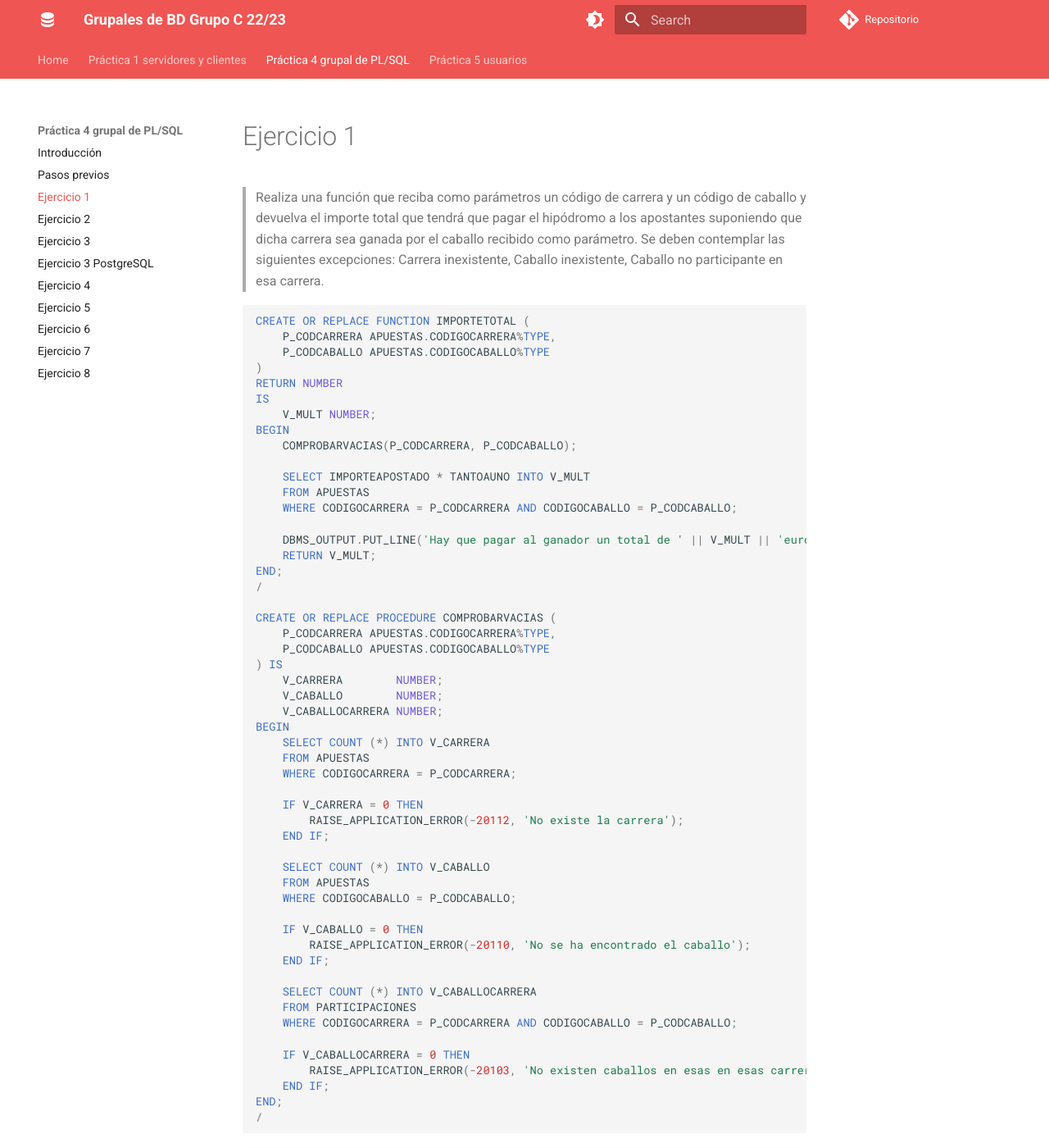
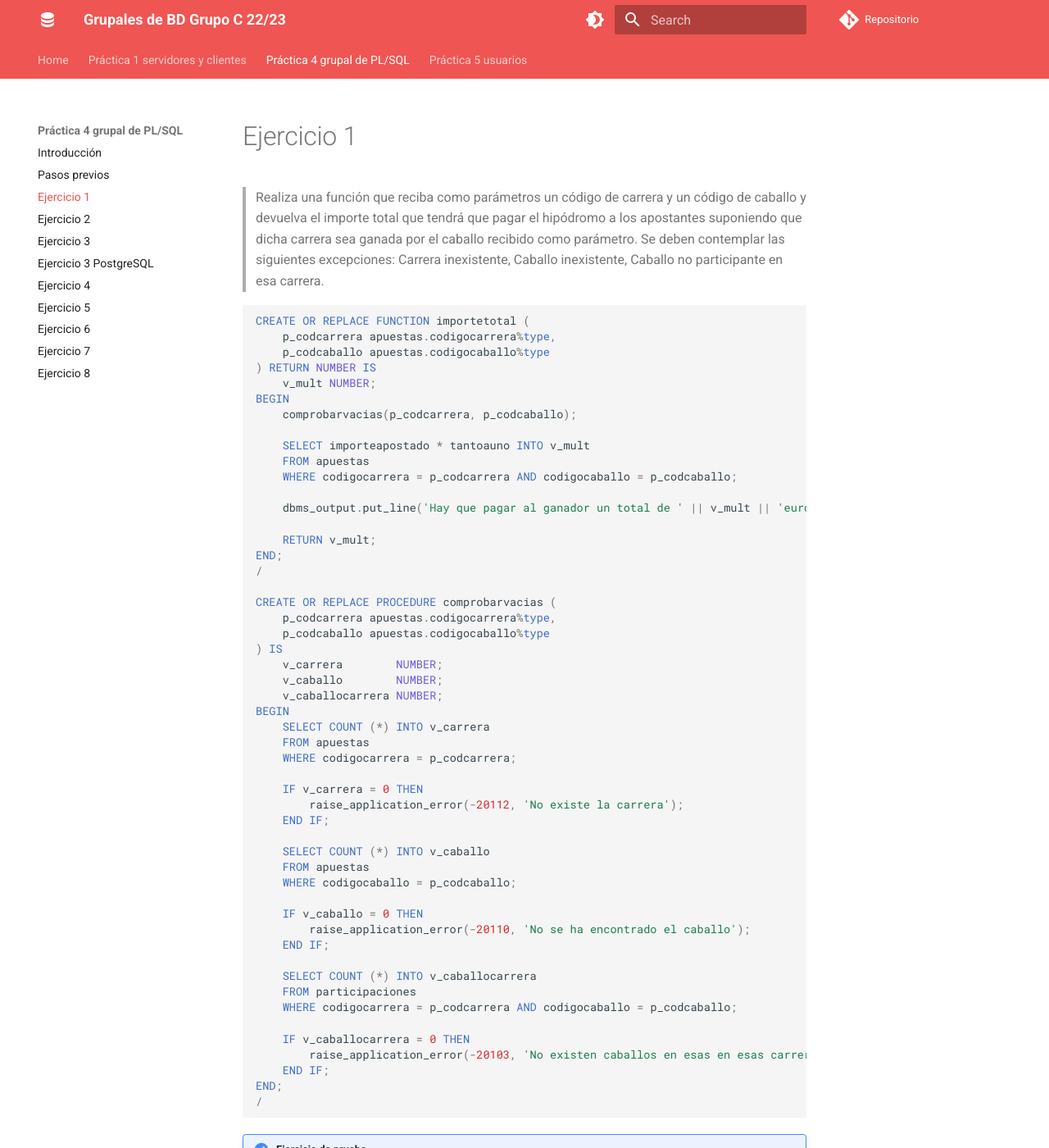
Before and after one commit to adriasir123/grupalesbdc, an MkDocs documentation site: the page built from docs/p4-grupal-plsql/ejercicio1.md, in a window 1280 px wide and 1400 px high. Shown: the whole window at 82% size. Built offline with MkDocs 1.6.1 and Material for MkDocs 9.7.7, drawn with Linux system fonts in a browser that asks for light colours; comment, search, counter and statistics services are not loaded; some of the changed text lies outside the part shown.

Commit message:
ej1 cositas en minúsculas

````diff
--- a/docs/p4-grupal-plsql/ejercicio1.md
+++ b/docs/p4-grupal-plsql/ejercicio1.md
@@ -3,55 +3,54 @@
 > Realiza una función que reciba como parámetros un código de carrera y un código de caballo y devuelva el importe total que tendrá que pagar el hipódromo a los apostantes suponiendo que dicha carrera sea ganada por el caballo recibido como parámetro. Se deben contemplar las siguientes excepciones: Carrera inexistente, Caballo inexistente, Caballo no participante en esa carrera.
 
 ```sql
-CREATE OR REPLACE FUNCTION IMPORTETOTAL (
-    P_CODCARRERA APUESTAS.CODIGOCARRERA%TYPE,
-    P_CODCABALLO APUESTAS.CODIGOCABALLO%TYPE
-)
-RETURN NUMBER
-IS
-    V_MULT NUMBER;
+CREATE OR REPLACE FUNCTION importetotal (
+    p_codcarrera apuestas.codigocarrera%type,
+    p_codcaballo apuestas.codigocaballo%type
+) RETURN NUMBER IS
+    v_mult NUMBER;
 BEGIN
-    COMPROBARVACIAS(P_CODCARRERA, P_CODCABALLO);
+    comprobarvacias(p_codcarrera, p_codcaballo);
 
-    SELECT IMPORTEAPOSTADO * TANTOAUNO INTO V_MULT
-    FROM APUESTAS
-    WHERE CODIGOCARRERA = P_CODCARRERA AND CODIGOCABALLO = P_CODCABALLO;
+    SELECT importeapostado * tantoauno INTO v_mult
+    FROM apuestas
+    WHERE codigocarrera = p_codcarrera AND codigocaballo = p_codcaballo;
 
-    DBMS_OUTPUT.PUT_LINE('Hay que pagar al ganador un total de ' || V_MULT || 'euros');
-    RETURN V_MULT;
+    dbms_output.put_line('Hay que pagar al ganador un total de ' || v_mult || 'euros');
+
+    RETURN v_mult;
 END;
 /
 
-CREATE OR REPLACE PROCEDURE COMPROBARVACIAS (
-    P_CODCARRERA APUESTAS.CODIGOCARRERA%TYPE,
-    P_CODCABALLO APUESTAS.CODIGOCABALLO%TYPE
+CREATE OR REPLACE PROCEDURE comprobarvacias (
+    p_codcarrera apuestas.codigocarrera%type,
+    p_codcaballo apuestas.codigocaballo%type
 ) IS
-    V_CARRERA        NUMBER;
-    V_CABALLO        NUMBER;
-    V_CABALLOCARRERA NUMBER;
+    v_carrera        NUMBER;
+    v_caballo        NUMBER;
+    v_caballocarrera NUMBER;
 BEGIN
-    SELECT COUNT (*) INTO V_CARRERA
-    FROM APUESTAS
-    WHERE CODIGOCARRERA = P_CODCARRERA;
+    SELECT COUNT (*) INTO v_carrera
+    FROM apuestas
+    WHERE codigocarrera = p_codcarrera;
 
-    IF V_CARRERA = 0 THEN
-        RAISE_APPLICATION_ERROR(-20112, 'No existe la carrera');
+    IF v_carrera = 0 THEN
+        raise_application_error(-20112, 'No existe la carrera');
     END IF;
 
-    SELECT COUNT (*) INTO V_CABALLO
-    FROM APUESTAS
-    WHERE CODIGOCABALLO = P_CODCABALLO;
+    SELECT COUNT (*) INTO v_caballo
+    FROM apuestas
+    WHERE codigocaballo = p_codcaballo;
 
-    IF V_CABALLO = 0 THEN
-        RAISE_APPLICATION_ERROR(-20110, 'No se ha encontrado el caballo');
+    IF v_caballo = 0 THEN
+        raise_application_error(-20110, 'No se ha encontrado el caballo');
     END IF;
 
-    SELECT COUNT (*) INTO V_CABALLOCARRERA
-    FROM PARTICIPACIONES
-    WHERE CODIGOCARRERA = P_CODCARRERA AND CODIGOCABALLO = P_CODCABALLO;
+    SELECT COUNT (*) INTO v_caballocarrera
+    FROM participaciones
+    WHERE codigocarrera = p_codcarrera AND codigocaballo = p_codcaballo;
 
-    IF V_CABALLOCARRERA = 0 THEN
-        RAISE_APPLICATION_ERROR(-20103, 'No existen caballos en esas en esas carreras');
+    IF v_caballocarrera = 0 THEN
+        raise_application_error(-20103, 'No existen caballos en esas en esas carreras');
     END IF;
 END;
 /
@@ -62,53 +61,53 @@ END;
     Este ejercicio está hecho para ser probado antes de utilizar la función.
 
 ```sql
-CREATE OR REPLACE PROCEDURE IMPORTETOTAL2 (
-    P_CODCARRERA APUESTAS.CODIGOCARRERA%TYPE,
-    P_CODCABALLO APUESTAS.CODIGOCABALLO%TYPE
+CREATE OR REPLACE PROCEDURE importetotal2 (
+    p_codcarrera apuestas.codigocarrera%type,
+    p_codcaballo apuestas.codigocaballo%type
 ) IS
-    V_MULT NUMBER;
+    v_mult NUMBER;
 BEGIN
-    COMPROBARVACIAS(P_CODCARRERA, P_CODCABALLO);
+    comprobarvacias(p_codcarrera, p_codcaballo);
 
-    SELECT IMPORTEAPOSTADO*TANTOAUNO INTO V_MULT
-    FROM APUESTAS
-    WHERE CODIGOCARRERA = P_CODCARRERA AND CODIGOCABALLO = P_CODCABALLO;
+    SELECT importeapostado*tantoauno INTO v_mult
+    FROM apuestas
+    WHERE codigocarrera = p_codcarrera AND codigocaballo = p_codcaballo;
 
-    DBMS_OUTPUT.PUT_LINE('Hay que pagar al ganador un total de ' || V_MULT || 'euros');
+    dbms_output.put_line('Hay que pagar al ganador un total de ' || v_mult || 'euros');
 END;
 /
 
 
-CREATE OR REPLACE PROCEDURE COMPROBARVACIAS (
-    P_CODCARRERA APUESTAS.CODIGOCARRERA%TYPE,
-    P_CODCABALLO APUESTAS.CODIGOCABALLO%TYPE
+CREATE OR REPLACE PROCEDURE comprobarvacias (
+    p_codcarrera apuestas.codigocarrera%type,
+    p_codcaballo apuestas.codigocaballo%type
 ) IS
-    V_CARRERA        NUMBER;
-    V_CABALLO        NUMBER;
-    V_CABALLOCARRERA NUMBER;
+    v_carrera        NUMBER;
+    v_caballo        NUMBER;
+    v_caballocarrera NUMBER;
 BEGIN
-    SELECT COUNT (*) INTO V_CARRERA
-    FROM APUESTAS
-    WHERE CODIGOCARRERA = P_CODCARRERA;
+    SELECT COUNT (*) INTO v_carrera
+    FROM apuestas
+    WHERE codigocarrera = p_codcarrera;
 
-    IF V_CARRERA = 0 THEN
-        RAISE_APPLICATION_ERROR(-20112, 'No existe la carrera');
+    IF v_carrera = 0 THEN
+        raise_application_error(-20112, 'No existe la carrera');
     END IF;
 
-    SELECT COUNT (*) INTO V_CABALLO
-    FROM APUESTAS
-    WHERE CODIGOCABALLO = P_CODCABALLO;
+    SELECT COUNT (*) INTO v_caballo
+    FROM apuestas
+    WHERE codigocaballo = p_codcaballo;
 
-    IF V_CABALLO = 0 THEN
-        RAISE_APPLICATION_ERROR(-20110, 'No se ha encontrado el caballo');
+    IF v_caballo = 0 THEN
+        raise_application_error(-20110, 'No se ha encontrado el caballo');
     END IF;
 
-    SELECT COUNT (*) INTO V_CABALLOCARRERA
-    FROM PARTICIPACIONES
-    WHERE CODIGOCARRERA = P_CODCARRERA AND CODIGOCABALLO = P_CODCABALLO;
+    SELECT COUNT (*) INTO v_caballocarrera
+    FROM participaciones
+    WHERE codigocarrera = p_codcarrera AND codigocaballo = p_codcaballo;
 
-    IF V_CABALLOCARRERA = 0 THEN
-        RAISE_APPLICATION_ERROR(-20103, 'No existen caballos en esas en esas carreras');
+    IF v_caballocarrera = 0 THEN
+        raise_application_error(-20103, 'No existen caballos en esas en esas carreras');
     END IF;
 END;
 /
````
